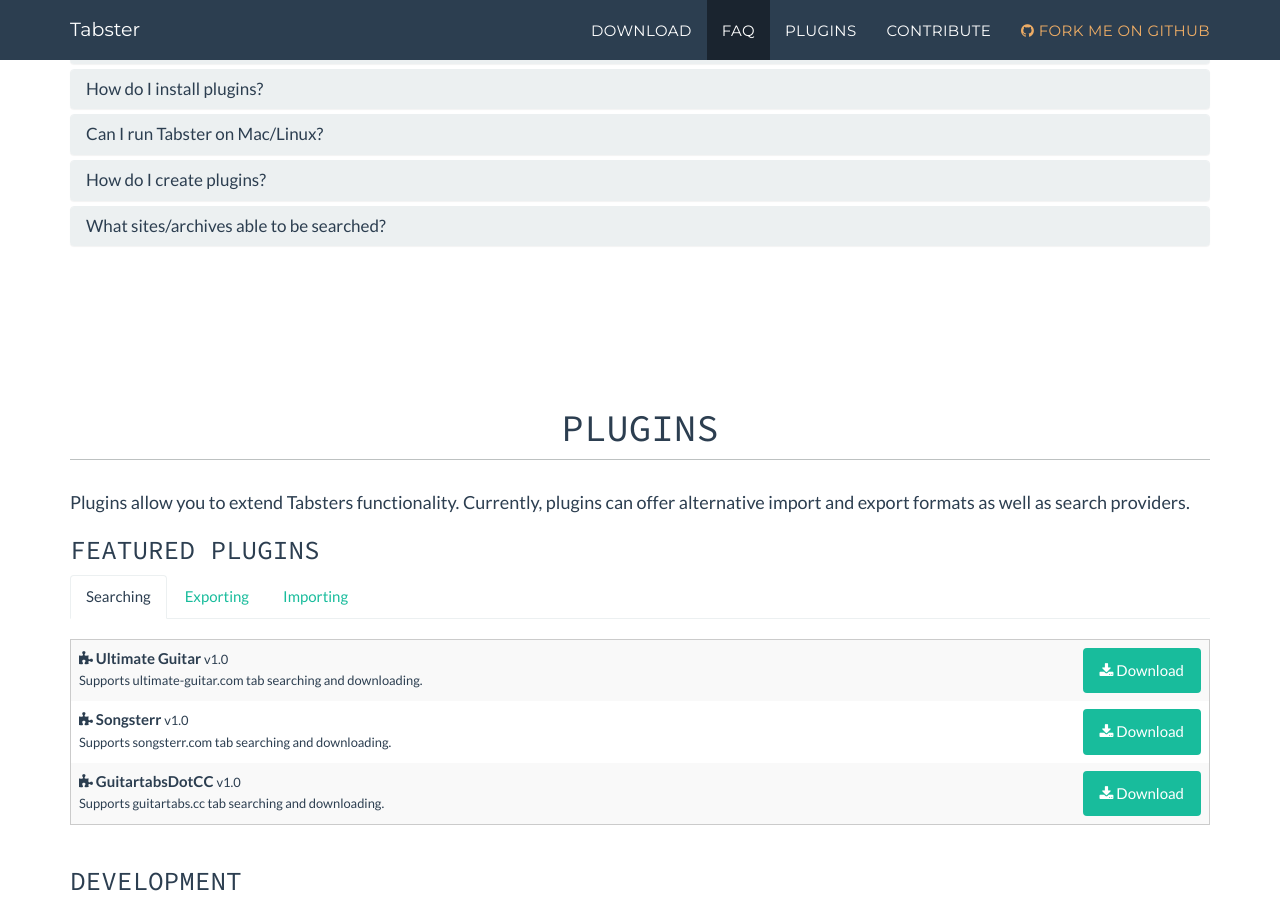
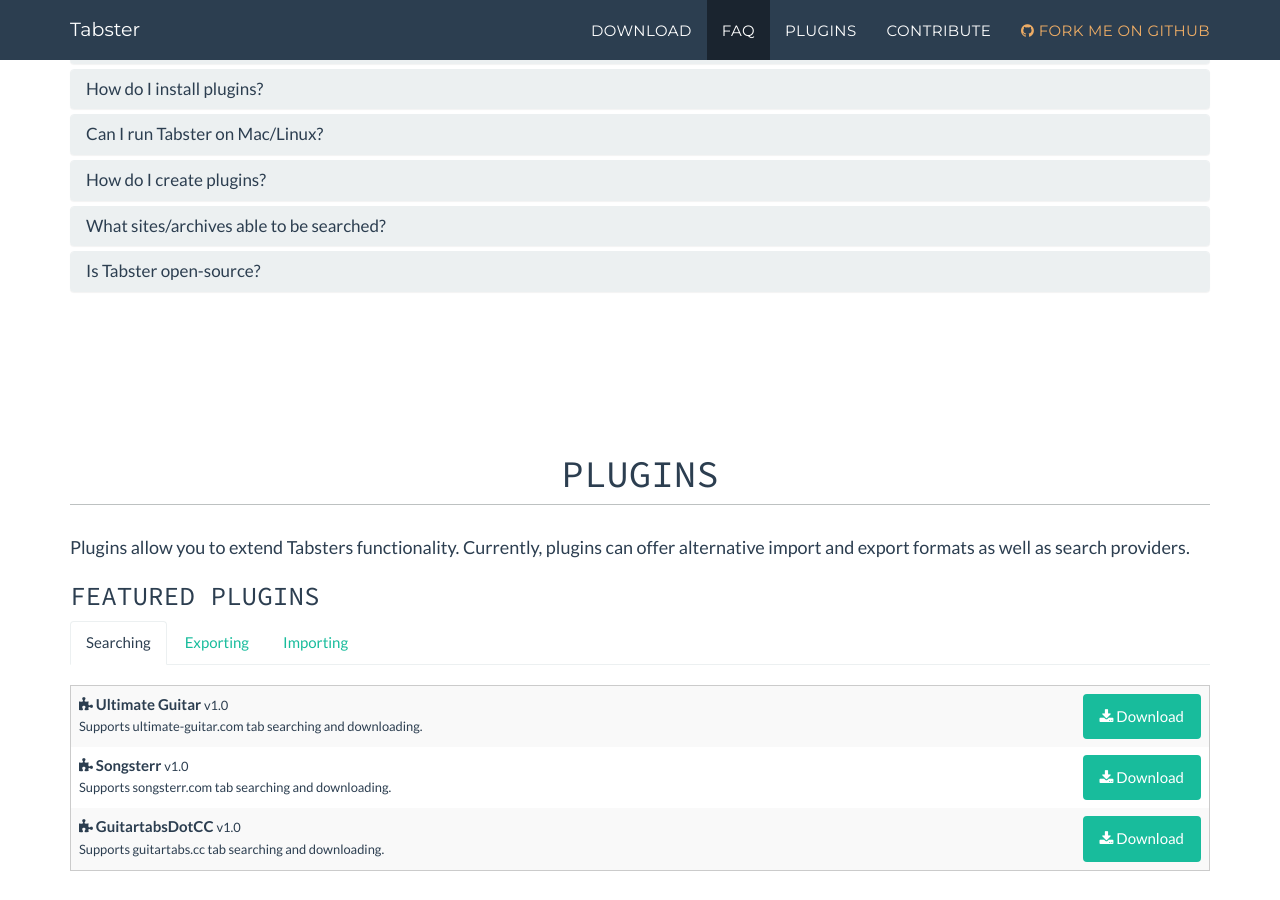
Before and after one commit to GetTabster/gettabster.github.io, a Jekyll site: the page built from index.html, in a window 1280 px wide and 900 px high, scrolled down 2856 px. Built offline with Jekyll 4.4.1, drawn with Linux system fonts in a browser that asks for light colours; nearby versions of some CDN libraries.

Commit message:
Update FAQ

```diff
--- a/_data/faq.yml
+++ b/_data/faq.yml
@@ -12,3 +12,6 @@
 
 - question: What sites/archives able to be searched?
   answer: Natively, Ultimate Guitar, Guitartabs.cc, and Songsterr are supported with more to likely be added in the future.
+
+- question: Is Tabster open-source?
+  answer: Yes, Tabster is open-source and licensed under the Apache License, Version 2.0
```
